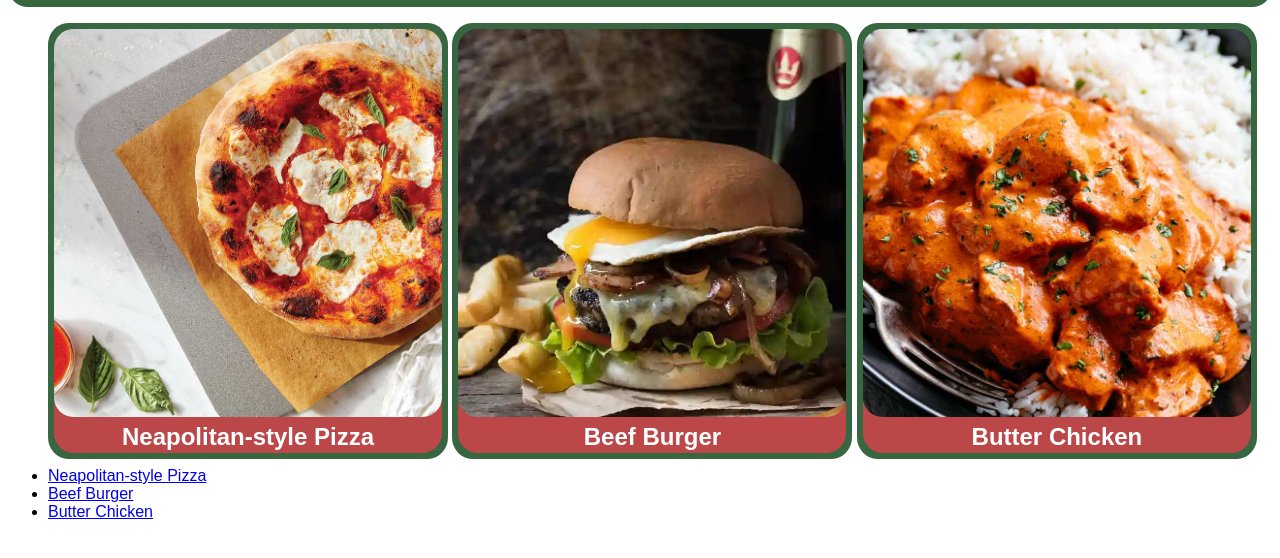
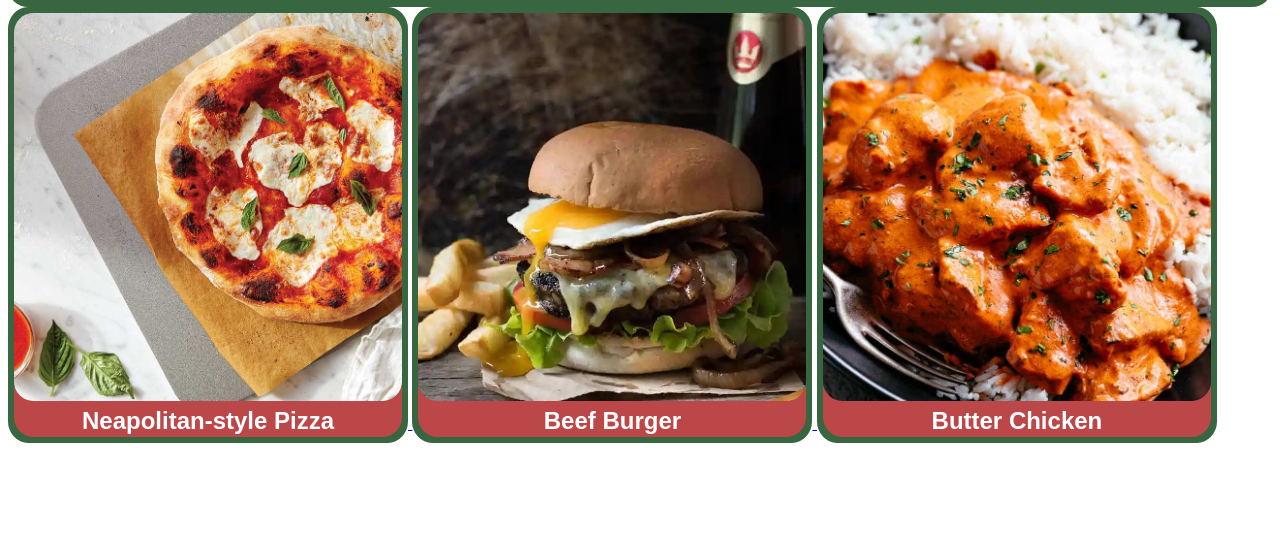
Before and after one commit to kitsuroi/odin-recipes, a plain HTML site: page index.html in a window 1280 px wide. Shown: the part 54-612 px from the top of the page. Drawn offline with Linux system fonts and the light colour scheme.

Commit message:
feat(index): add link to recipe-cards

```diff
--- a/index.html
+++ b/index.html
@@ -7,22 +7,25 @@
 </head>
 <body>
     <h1>Odin Recipes</h1>
-    <ul>
+<div class="layout">
+<a href="./recipes/neapolitan-style-pizza.html">
 <div class="display-card">
     <img src="./img/neapolitan-pizza.jpg" alt="A delicious neapolitan-style pizza on parchment paper.">
     <h2>Neapolitan-style Pizza</h2>
 </div>
+</a>
+<a href="./recipes/beef-burger.html">
 <div class="display-card">
     <img src="./img/beef-burger.jpg" alt="A juice beef burger with fries and a beer.">
     <h2>Beef Burger</h2>
 </div>
+</a>
+<a href="./recipes/butter-chicken.html">
 <div class="display-card">
     <img src="./img/butter-chicken.jpg" alt="A plate of butter chicken with rice and a fork inserted.">
     <h2>Butter Chicken</h2>
 </div>
-    <li><a href="./recipes/neapolitan-style-pizza.html">Neapolitan-style Pizza</a></li>
-    <li><a href="./recipes/beef-burger.html">Beef Burger</a></li>
-    <li><a href="./recipes/butter-chicken.html">Butter Chicken</a></li>
-    </ul>
+</a>
+</div>
 </body>
 </html>
```
